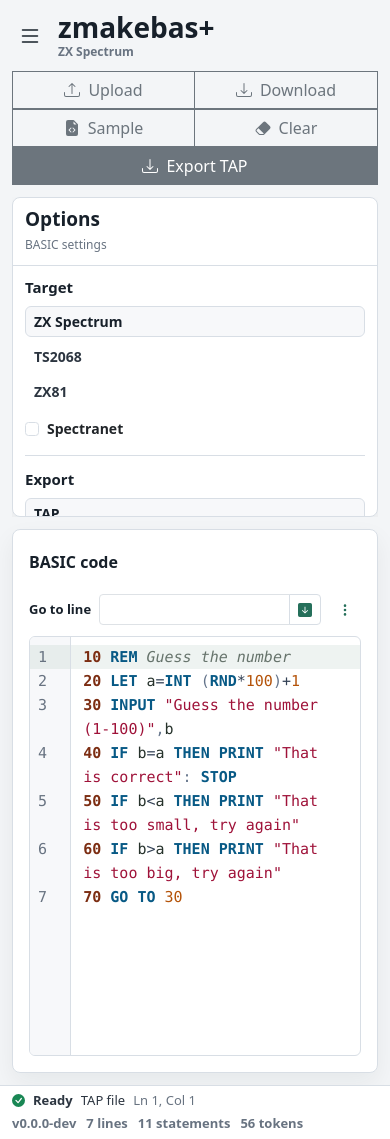
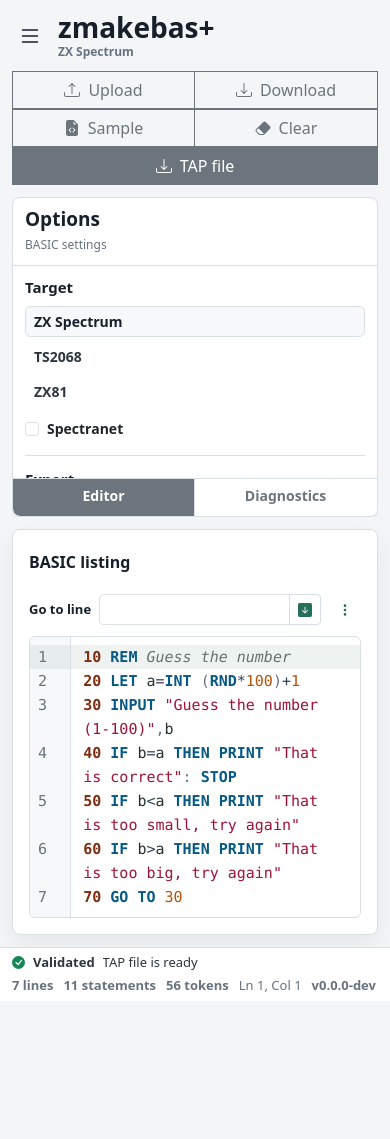
Before and after one commit to timex-sinclair-projects/zmakebas-plus, a React (Vite) app: page / in a window 390 px wide. After the commit the page ends 1001 px from the top, so only its background shows below. Built offline with nearby package versions, Linux system fonts and the light colour scheme; the HTML template or start-up script is replaced by a standard one.

Commit message:
Update web layout

```diff
--- a/src/App.scss
+++ b/src/App.scss
@@ -196,6 +196,13 @@
     padding: 12px;
   }
 
+  .options-pane-footer {
+    flex: 0 0 auto;
+    margin-top: auto;
+    background: var(--panel);
+    padding: 0;
+  }
+
   .option-group {
     display: grid;
     gap: 10px;
@@ -276,10 +283,21 @@
     .btn {
       display: flex;
       justify-content: center;
-      min-height: 34px;
+      min-height: 38px;
+      border-color: var(--line);
+      border-width: 1px 0 0;
       border-radius: 0;
       font-size: 14px;
       font-weight: 700;
+    }
+
+    .btn:first-child {
+      border-right-width: 1px;
+      border-bottom-left-radius: 7px;
+    }
+
+    .btn:last-child {
+      border-bottom-right-radius: 7px;
     }
   }
 
@@ -679,6 +697,7 @@
   .source-toolbar {
     display: inline-flex;
     align-items: center;
+    flex-wrap: nowrap;
     gap: 8px;
     min-width: 0;
   }
@@ -697,6 +716,29 @@
     padding: 0;
     color: var(--focus);
     border-color: var(--line);
+  }
+
+  .source-goto-error-button {
+    display: inline-flex;
+    align-items: center;
+    gap: 6px;
+    height: calc(1.5em + 0.5rem + 2px);
+    padding: 0.25rem 0.5rem;
+    background: transparent;
+    color: var(--bs-danger);
+    border-color: var(--bs-danger);
+    font-size: 13px;
+    font-weight: 700;
+    line-height: 1.5;
+    white-space: nowrap;
+
+    &:hover,
+    &:focus-visible,
+    &:active {
+      background: rgba(var(--bs-danger-rgb), 0.08);
+      color: var(--bs-danger);
+      border-color: var(--bs-danger);
+    }
   }
 
   .editor-actions-menu {
@@ -742,6 +784,7 @@
     display: grid;
     grid-template-columns: auto minmax(108px, 140px);
     align-items: center;
+    flex: 0 0 auto;
     gap: 8px;
     min-width: 0;
 
@@ -1026,11 +1069,6 @@
       grid-template-columns: auto minmax(108px, 1fr);
       flex: 1 1 auto;
     }
-
-    .source-code-editor {
-      height: 420px;
-      min-height: 420px;
-    }
   }
 }
 
@@ -1070,10 +1108,6 @@
     }
   }
 
-  .status-cursor {
-    color: var(--muted);
-  }
-
   .status-actions {
     display: inline-flex;
     flex: 0 0 auto;
@@ -1086,6 +1120,10 @@
     color: var(--muted);
     font-weight: 700;
     white-space: nowrap;
+  }
+
+  .status-count.status-cursor {
+    font-weight: 400;
   }
 
   .status-warning-label {
--- a/src/App.tsx
+++ b/src/App.tsx
@@ -405,6 +405,7 @@
                 }}
                 onSourceChange={handleSourceChange}
                 onCursorChange={setCursorPosition}
+                onGotoError={handleGotoError}
                 onGotoLine={handleSourceGotoLine}
               />
             )}
@@ -416,7 +417,7 @@
         dialect={dialect}
         isSourceUnvalidated={!automaticParsingEnabled && hasUnparsedDraft}
         parseState={parseState}
-        onGotoError={handleGotoError}
+        spectrumExportFormat={spectrumExportFormat}
       />
     </main>
   )
--- a/src/components/ParserHeader.tsx
+++ b/src/components/ParserHeader.tsx
@@ -32,7 +32,7 @@
   onDownloadProgram,
 }: ParserHeaderProps) {
   const uploadInputRef = useRef<HTMLInputElement | null>(null)
-  const exportLabel = `Export ${programFileFormatName(dialect, spectrumExportFormat)}`
+  const exportLabel = `${programFileFormatName(dialect, spectrumExportFormat)} file`
 
   function handleUploadChange(event: ChangeEvent<HTMLInputElement>): void {
     const file = event.currentTarget.files?.[0]
--- a/src/components/ParserOptionsPane.tsx
+++ b/src/components/ParserOptionsPane.tsx
@@ -185,6 +185,9 @@
               Validate
             </Button>
           ) : null}
+        </section>
+      </div>
+      <div className="options-pane-footer">
         <ButtonGroup className="view-mode-control" aria-label="Workspace view">
           <Button type="button" variant={diagnosticsOpen ? 'outline-secondary' : 'secondary'} aria-pressed={!diagnosticsOpen} onClick={() => onDiagnosticsOpenChange(false)}>
             Editor
@@ -200,7 +203,6 @@
             Diagnostics
           </Button>
         </ButtonGroup>
-        </section>
       </div>
     </aside>
   )
--- a/src/components/ParserStatusAlert.tsx
+++ b/src/components/ParserStatusAlert.tsx
@@ -1,6 +1,6 @@
-import Button from 'react-bootstrap/Button'
-import { BsBullseye, BsCheckCircleFill, BsExclamationTriangleFill } from 'react-icons/bs'
+import { BsCheckCircleFill, BsExclamationTriangleFill } from 'react-icons/bs'
 import type { BasicDialect, StatementNode } from '../parser'
+import { programFileFormatName, type SpectrumExportFormat } from '../services/programFile'
 import { zmakebasVersion } from '../version'
 import type { ParseState, SourceCursorPosition } from './types'
 
@@ -9,21 +9,21 @@
   readonly dialect: BasicDialect
   readonly isSourceUnvalidated: boolean
   readonly parseState: ParseState
-  readonly onGotoError: () => void
+  readonly spectrumExportFormat: SpectrumExportFormat
 }
 
-export function ParserStatusAlert({ cursorPosition, dialect, isSourceUnvalidated, parseState, onGotoError }: ParserStatusAlertProps) {
+export function ParserStatusAlert({ cursorPosition, dialect, isSourceUnvalidated, parseState, spectrumExportFormat }: ParserStatusAlertProps) {
   if (isSourceUnvalidated) {
     return (
       <footer className="status-bar status-warning">
         <div className="status-message">
           <BsExclamationTriangleFill aria-hidden="true" />
           <span>The source has changed and has not been validated yet.</span>
-          <span className="status-cursor">
+        </div>
+        <div className="status-actions">
+          <span className="status-count status-cursor">
             Ln {cursorPosition.line}, Col {cursorPosition.column}
           </span>
-        </div>
-        <div className="status-actions">
           <span className="status-count">v{zmakebasVersion}</span>
         </div>
       </footer>
@@ -33,20 +33,16 @@
   if (parseState.ok) {
     const lineCount = parseState.ast.lines.length
     const statementCount = countStatements(parseState.ast.lines.flatMap((line) => line.statements))
-    const downloadFormatLabel = dialect === 'zx81' ? 'P file' : 'TAP file'
+    const downloadFormatLabel = `${programFileFormatName(dialect, spectrumExportFormat)} file`
 
     return (
       <footer className="status-bar status-ok">
         <div className="status-message">
           <BsCheckCircleFill aria-hidden="true" />
-          <strong>Ready</strong>
-          <span>{downloadFormatLabel}</span>
-          <span className="status-cursor">
-            Ln {cursorPosition.line}, Col {cursorPosition.column}
-          </span>
+          <strong>Validated</strong>
+          <span>{downloadFormatLabel} is ready</span>
         </div>
         <div className="status-actions">
-          <span className="status-count">v{zmakebasVersion}</span>
           <span className="status-count">
             {lineCount} lines
           </span>
@@ -56,6 +52,10 @@
           <span className="status-count">
             {parseState.tokens.length} tokens
           </span>
+          <span className="status-count status-cursor">
+            Ln {cursorPosition.line}, Col {cursorPosition.column}
+          </span>
+          <span className="status-count">v{zmakebasVersion}</span>
         </div>
       </footer>
     )
@@ -68,12 +68,8 @@
       <div className="status-message">
         <BsExclamationTriangleFill aria-hidden="true" />
         <span>{parseState.message}</span>
-        <span className="status-cursor">
-          Ln {cursorPosition.line}, Col {cursorPosition.column}
-        </span>
       </div>
       <div className="status-actions">
-        <span className="status-count">v{zmakebasVersion}</span>
         <span className="status-count status-error-label">
           {parseState.title}
         </span>
@@ -82,12 +78,10 @@
             Line {parseState.line}, Column {parseState.column}
           </span>
         )}
-        {canGotoError && (
-          <Button type="button" variant="outline-danger" size="sm" onClick={onGotoError}>
-            <BsBullseye aria-hidden="true" />
-            Go to error
-          </Button>
-        )}
+        <span className="status-count status-cursor">
+          Ln {cursorPosition.line}, Col {cursorPosition.column}
+        </span>
+        <span className="status-count">v{zmakebasVersion}</span>
       </div>
     </footer>
   )
--- a/src/components/SourcePanel.tsx
+++ b/src/components/SourcePanel.tsx
@@ -1,7 +1,8 @@
 import { useCallback, useEffect, useRef, useState, useTransition } from 'react'
+import Button from 'react-bootstrap/Button'
 import Dropdown from 'react-bootstrap/Dropdown'
 import Form from 'react-bootstrap/Form'
-import { BsCheckAll, BsClipboard, BsClipboardPlus, BsThreeDotsVertical, BsZoomIn, BsZoomOut } from 'react-icons/bs'
+import { BsBullseye, BsCheckAll, BsClipboard, BsClipboardPlus, BsThreeDotsVertical, BsZoomIn, BsZoomOut } from 'react-icons/bs'
 import type { BasicDialect, BasicExtension } from '../parser'
 import { GoToLineControl } from './GoToLineControl'
 import { SourceCodeEditor, type SourceCodeEditorHandle } from './SourceCodeEditor'
@@ -24,6 +25,7 @@
   readonly onSourceDraftChange: (source: string) => void
   readonly onSourceChange: (source: string) => void
   readonly onCursorChange: (position: SourceCursorPosition) => void
+  readonly onGotoError: () => void
   readonly onGotoLine: (lineNumber: number) => void
 }
 
@@ -40,6 +42,7 @@
   onSourceDraftChange,
   onSourceChange,
   onCursorChange,
+  onGotoError,
   onGotoLine,
 }: SourcePanelProps) {
   const editorRef = useRef<SourceCodeEditorHandle | null>(null)
@@ -50,6 +53,7 @@
   const [editorFontSize, setEditorFontSize] = useState(defaultEditorFontSize)
   const canZoomOut = editorFontSize > minEditorFontSize
   const canZoomIn = editorFontSize < maxEditorFontSize
+  const canGotoError = diagnostic !== null
 
   useEffect(() => {
     if (source === sourcePropRef.current) {
@@ -146,9 +150,15 @@
     <section className="tool-panel source-panel">
       <div className="source-panel-header">
         <Form.Label htmlFor="basic-source" className="source-title">
-          BASIC code
+          BASIC listing
         </Form.Label>
         <div className="source-toolbar">
+          {canGotoError && (
+            <Button type="button" variant="outline-danger" size="sm" className="source-goto-error-button me-2" onClick={onGotoError}>
+              <BsBullseye aria-hidden="true" />
+              Go to error
+            </Button>
+          )}
           <GoToLineControl className="goto-line-control" id="goto-line" value={gotoLine} onChange={setGotoLine} onSubmit={handleGoto} />
           <Dropdown align="end" className="editor-actions-menu">
             <Dropdown.Toggle variant="outline-secondary" size="sm" className="source-icon-button" aria-label="Editor actions" title="Editor actions">
@@ -182,7 +192,7 @@
       </div>
       <SourceCodeEditor
         ref={editorRef}
-        ariaLabel="BASIC code"
+        ariaLabel="BASIC listing"
         dialect={dialect}
         extensions={extensions}
         diagnostic={draftSource === source ? diagnostic : null}
```
Lines whose indentation alone changed are shown as unchanged.
